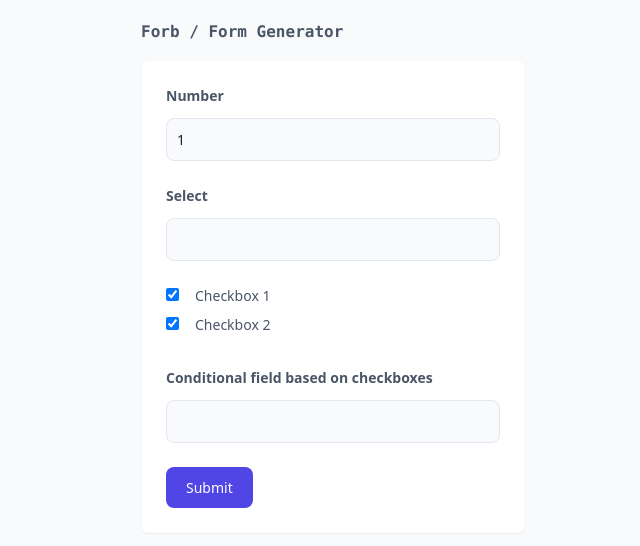
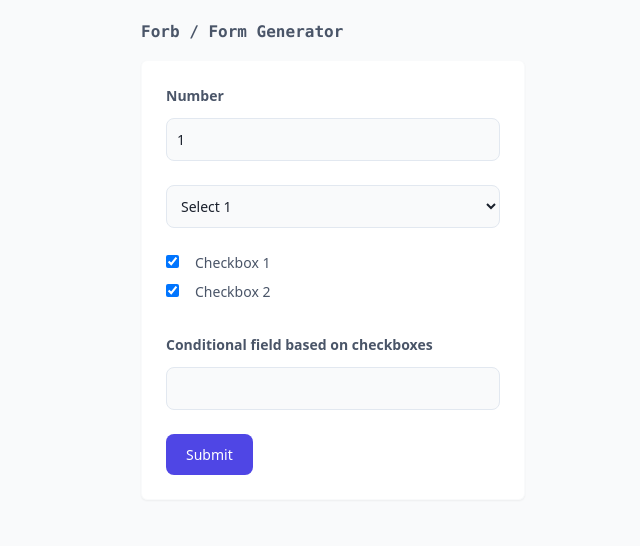
Before and after one commit to behzadam/forb, a Next.js app: page / in a window 1280 px wide. Shown: the top 546 px of the page, without its empty margins (307-947 px from the left). Built offline with nearby package versions, Linux system fonts and the light colour scheme.

Commit message:
feat: add select input

```diff
--- a/src/components/generator/FormGenerator.tsx
+++ b/src/components/generator/FormGenerator.tsx
@@ -57,6 +57,26 @@ const FormGenerator = ({ formData }: FormProps): ReactElement => {
                         );
                       })}
                     </div>
+                  );
+                case 'select':
+                  return (
+                    <Field
+                      as="select"
+                      className="block mb-6 w-full p-2.5 text-sm text-gray-900 border border-gray-300 rounded-lg bg-gray-50 focus:ring-indigo-500 focus:border-indigo-500"
+                      key={field.uid}
+                    >
+                      {field.options?.map((option: OptionType) => {
+                        return (
+                          <option
+                            className="py-4"
+                            key={option.uid}
+                            value={option.value}
+                          >
+                            {option.label}
+                          </option>
+                        );
+                      })}
+                    </Field>
                   );
                 case 'checkboxes':
                   return (
```
